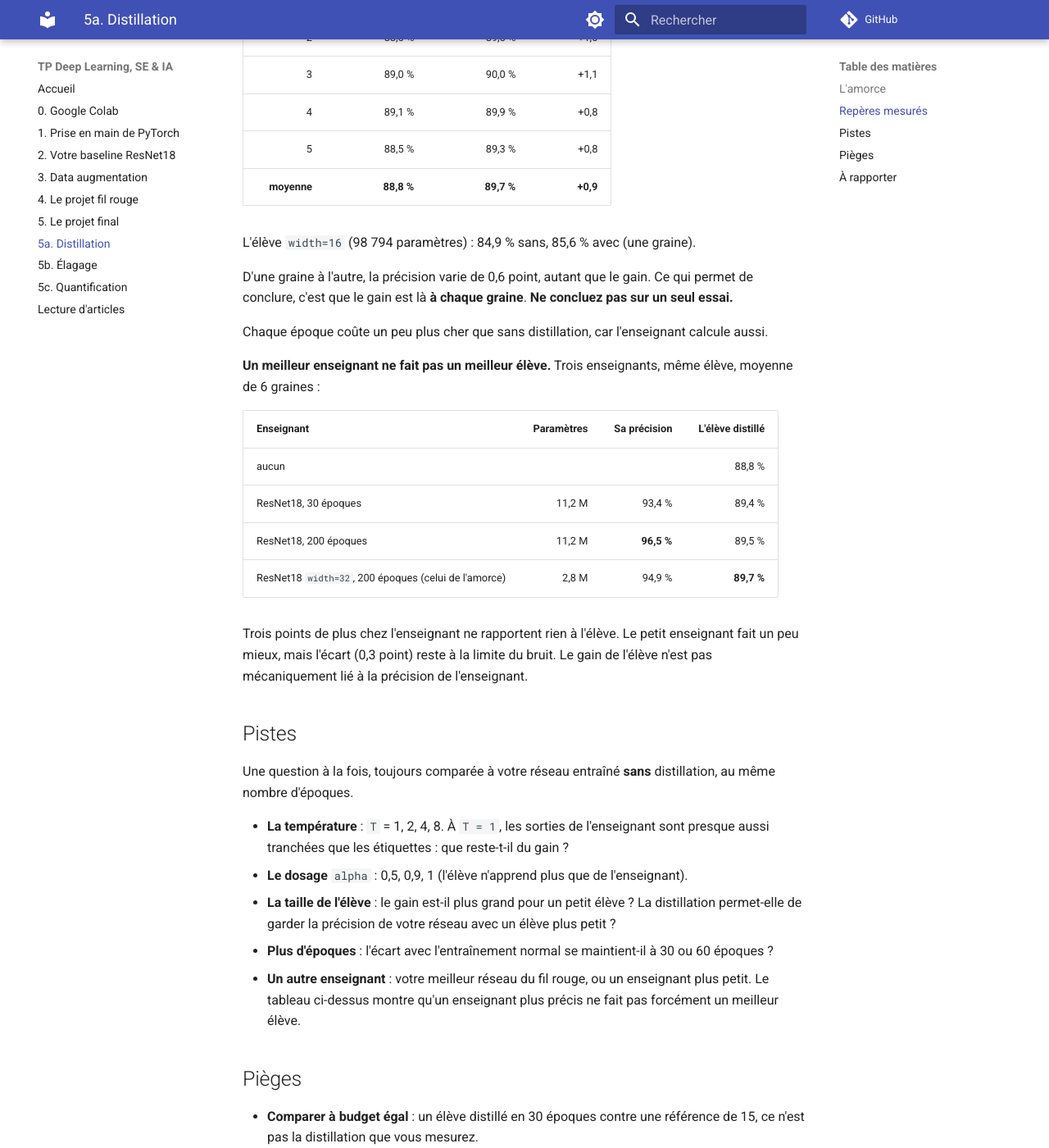
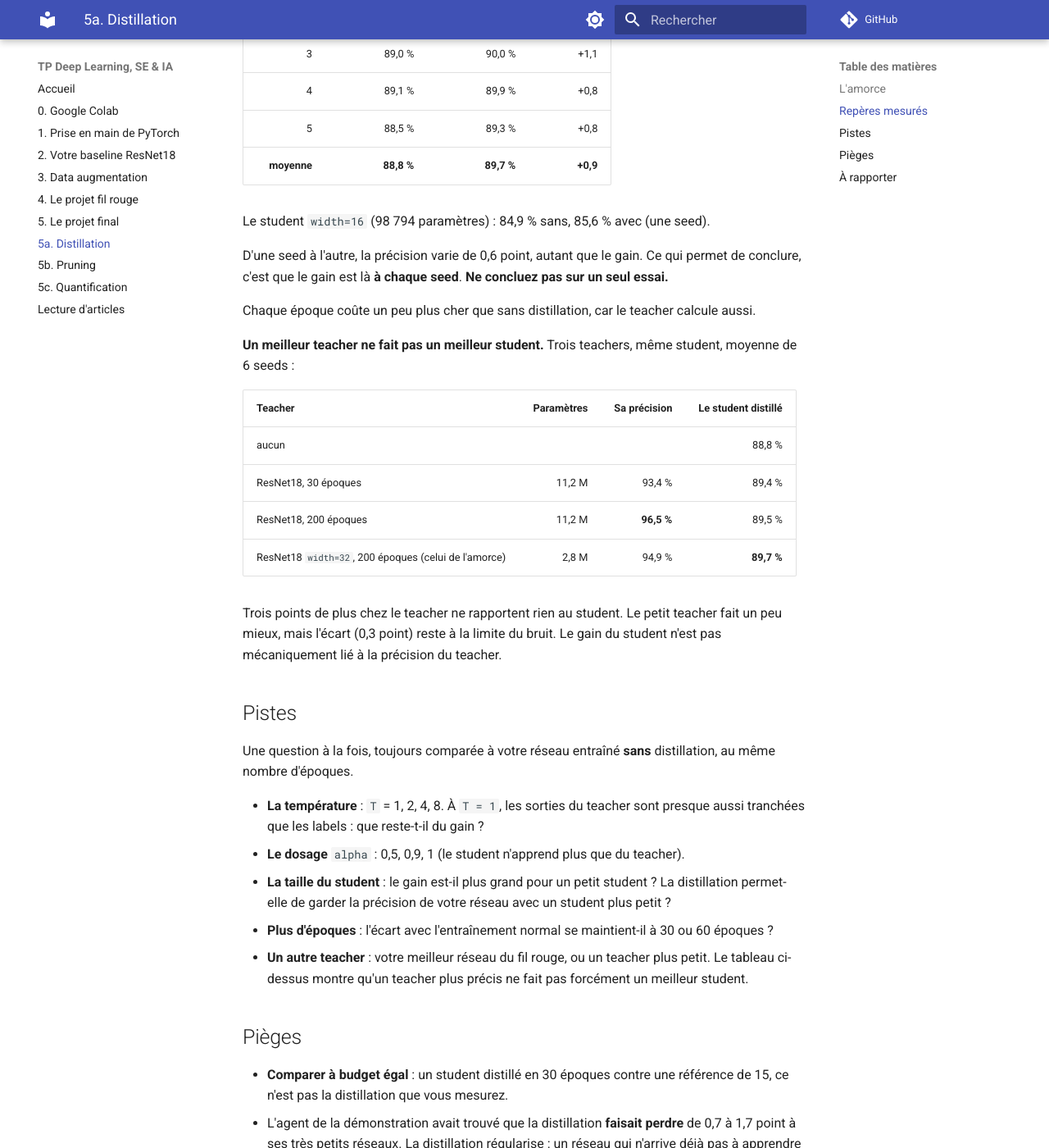
Before and after one commit to bonben/ensta-tp-deep-learning, an MkDocs documentation site: the page built from docs/05a_distillation.md, in a window 1280 px wide and 1400 px high, scrolled down 1078 px. Shown: the whole window at 82% size. Built offline with MkDocs 1.6.1 and Material for MkDocs 9.7.7, drawn with Linux system fonts in a browser that asks for light colours; comment, search, counter and statistics services are not loaded; some of the changed text lies outside the part shown.

Commit message:
Partie 5 : termes anglais (teacher, student, pruning, fine-tuning, seed)
Claude-Session: https://claude.ai/code/session_01E2tnaWGnKcnhRyyZz6dByx

````diff
--- a/docs/05a_distillation.md
+++ b/docs/05a_distillation.md
@@ -1,6 +1,6 @@
 # 5a. Distillation
 
-> *Un enseignant fait-il gagner de la précision à votre réseau, ou lui permet-il de rétrécir ?*
+> *Un teacher fait-il gagner de la précision à votre réseau, ou lui permet-il de rétrécir ?*
 
 ## L'amorce
 
@@ -10,7 +10,7 @@ Puis *Fichier > Enregistrer une copie dans Drive*, et *GPU T4*.
 
 Le notebook reprend la boîte à outils du fil rouge et y ajoute :
 
-- un **enseignant** déjà entraîné, téléchargé : un ResNet18 de largeur 32 (2,8 M paramètres,
+- un **teacher** déjà entraîné, téléchargé : un ResNet18 `width=32` (2,8 M paramètres,
   94,9 %, 200 époques) ;
 - `kd_loss(teacher, T=4.0, alpha=0.9)` : la perte de distillation de Hinton, à passer à `fit`
   par l'argument `loss_fn`.
@@ -20,8 +20,8 @@ student = ResNet(SepBasicBlock, [2, 2, 2, 2], width=32)
 h_kd = fit(student, epochs=15, loss_fn=kd_loss(teacher, T=4.0, alpha=0.9))
 ```
 
-L'élève apprend à reproduire les **sorties adoucies** de l'enseignant (softmax à température
-`T`) et, pour une part `1 - alpha`, les vraies étiquettes. **Seule la perte change** : même
+Le student apprend à reproduire les **soft labels** du teacher (softmax à température
+`T`) et, pour une part `1 - alpha`, les vrais labels. **Seule la perte change** : même
 architecture, même recette, même nombre d'époques que votre réseau de départ. C'est ce qui
 rend la comparaison honnête.
 
@@ -31,9 +31,9 @@ Remplacez le réseau de démonstration par le vôtre dans la cellule « Votre r
 
 RTX 5090, 15 époques, `T = 4`, `alpha = 0.9`.
 
-Élève : ResNet18 factorisé, `width=32` (371 658 paramètres), avec l'enseignant de l'amorce.
+Student : ResNet18 factorisé, `width=32` (371 658 paramètres), avec le teacher de l'amorce.
 
-| Graine | Sans distillation | Avec distillation | Gain |
+| Seed | Sans distillation | Avec distillation | Gain |
 |---:|---:|---:|---:|
 | 0 | 89,1 % | 89,7 % | +0,6 |
 | 1 | 88,8 % | 89,8 % | +1,0 |
@@ -43,44 +43,44 @@ RTX 5090, 15 époques, `T = 4`, `alpha = 0.9`.
 | 5 | 88,5 % | 89,3 % | +0,8 |
 | **moyenne** | **88,8 %** | **89,7 %** | **+0,9** |
 
-L'élève `width=16` (98 794 paramètres) : 84,9 % sans, 85,6 % avec (une graine).
+Le student `width=16` (98 794 paramètres) : 84,9 % sans, 85,6 % avec (une seed).
 
-D'une graine à l'autre, la précision varie de 0,6 point, autant que le gain. Ce qui permet de
-conclure, c'est que le gain est là **à chaque graine**. **Ne concluez pas sur un seul essai.**
+D'une seed à l'autre, la précision varie de 0,6 point, autant que le gain. Ce qui permet de
+conclure, c'est que le gain est là **à chaque seed**. **Ne concluez pas sur un seul essai.**
 
-Chaque époque coûte un peu plus cher que sans distillation, car l'enseignant calcule aussi.
+Chaque époque coûte un peu plus cher que sans distillation, car le teacher calcule aussi.
 
-**Un meilleur enseignant ne fait pas un meilleur élève.** Trois enseignants, même élève,
-moyenne de 6 graines :
+**Un meilleur teacher ne fait pas un meilleur student.** Trois teachers, même student,
+moyenne de 6 seeds :
 
-| Enseignant | Paramètres | Sa précision | L'élève distillé |
+| Teacher | Paramètres | Sa précision | Le student distillé |
 |---|---:|---:|---:|
 | aucun | | | 88,8 % |
 | ResNet18, 30 époques | 11,2 M | 93,4 % | 89,4 % |
 | ResNet18, 200 époques | 11,2 M | **96,5 %** | 89,5 % |
 | ResNet18 `width=32`, 200 époques (celui de l'amorce) | 2,8 M | 94,9 % | **89,7 %** |
 
-Trois points de plus chez l'enseignant ne rapportent rien à l'élève. Le petit enseignant fait un
-peu mieux, mais l'écart (0,3 point) reste à la limite du bruit. Le gain de l'élève n'est pas
-mécaniquement lié à la précision de l'enseignant.
+Trois points de plus chez le teacher ne rapportent rien au student. Le petit teacher fait un
+peu mieux, mais l'écart (0,3 point) reste à la limite du bruit. Le gain du student n'est pas
+mécaniquement lié à la précision du teacher.
 
 ## Pistes
 
 Une question à la fois, toujours comparée à votre réseau entraîné **sans** distillation, au même
 nombre d'époques.
 
-- **La température** : `T` = 1, 2, 4, 8. À `T = 1`, les sorties de l'enseignant sont presque
-  aussi tranchées que les étiquettes : que reste-t-il du gain ?
-- **Le dosage** `alpha` : 0,5, 0,9, 1 (l'élève n'apprend plus que de l'enseignant).
-- **La taille de l'élève** : le gain est-il plus grand pour un petit élève ? La distillation
-  permet-elle de garder la précision de votre réseau avec un élève plus petit ?
+- **La température** : `T` = 1, 2, 4, 8. À `T = 1`, les sorties du teacher sont presque
+  aussi tranchées que les labels : que reste-t-il du gain ?
+- **Le dosage** `alpha` : 0,5, 0,9, 1 (le student n'apprend plus que du teacher).
+- **La taille du student** : le gain est-il plus grand pour un petit student ? La distillation
+  permet-elle de garder la précision de votre réseau avec un student plus petit ?
 - **Plus d'époques** : l'écart avec l'entraînement normal se maintient-il à 30 ou 60 époques ?
-- **Un autre enseignant** : votre meilleur réseau du fil rouge, ou un enseignant plus petit.
-  Le tableau ci-dessus montre qu'un enseignant plus précis ne fait pas forcément un meilleur élève.
+- **Un autre teacher** : votre meilleur réseau du fil rouge, ou un teacher plus petit.
+  Le tableau ci-dessus montre qu'un teacher plus précis ne fait pas forcément un meilleur student.
 
 ## Pièges
 
-- **Comparer à budget égal** : un élève distillé en 30 époques contre une référence de 15, ce
+- **Comparer à budget égal** : un student distillé en 30 époques contre une référence de 15, ce
   n'est pas la distillation que vous mesurez.
 - L'agent de la démonstration avait trouvé que la distillation **faisait perdre** de 0,7 à
   1,7 point à ses très petits réseaux. La distillation régularise : un réseau qui n'arrive déjà
@@ -88,6 +88,6 @@ nombre d'époques.
 
 ## À rapporter
 
-Paramètres, `T`, `alpha`, époques, graine, précision au dernier epoch, avec et sans distillation.
+Paramètres, `T`, `alpha`, époques, seed, précision au dernier epoch, avec et sans distillation.
 La taille mémoire ne change pas : votre gain se lit en **précision à taille égale**, ou en
 **taille à précision égale**.
--- a/mkdocs.yml
+++ b/mkdocs.yml
@@ -14,7 +14,7 @@ nav:
   - "4. Le projet fil rouge": 04_fil_rouge.md
   - "5. Le projet final": 05_projet_final.md
   - "5a. Distillation": 05a_distillation.md
-  - "5b. Élagage": 05b_elagage.md
+  - "5b. Pruning": 05b_elagage.md
   - "5c. Quantification": 05c_quantification.md
   - Lecture d'articles: articles.md
 
````
Also changed, not shown: docs/05_projet_final.md (+7 -7 lines), docs/05b_elagage.md (+14 -14 lines), docs/05c_quantification.md (+7 -7 lines), docs/index.md (+2 -2 lines), docs/code/amorce_distillation.ipynb, docs/code/amorce_elagage.ipynb, docs/code/amorce_quantification.ipynb.
